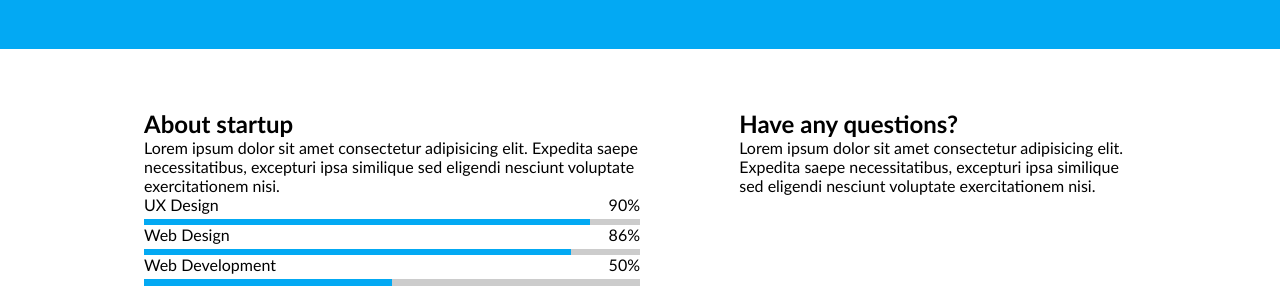
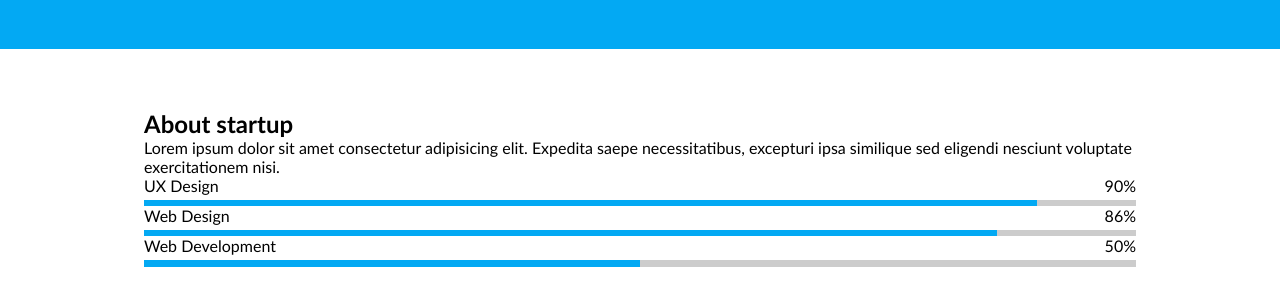
Before and after one commit to Vilteee/4-coming-soon, a website: page index.html in a window 1280 px wide. Shown: the part 433-727 px from the top of the page. Drawn offline with Linux system fonts and the light colour scheme.

Commit message:
ruin code

```diff
--- a/css/base/layout.css
+++ b/css/base/layout.css
@@ -16,12 +16,12 @@
     display: flex;
     flex-wrap: wrap;
     justify-content: center;
-    gap: 60px 0;
+    gap: 30px 0;
     width: 62rem;
     margin: 0 calc(50% - 31rem);
 }
 .container .column  {
-   width: 50%;
+   height: 50%;
 
 }
 .column.right-column {
```
